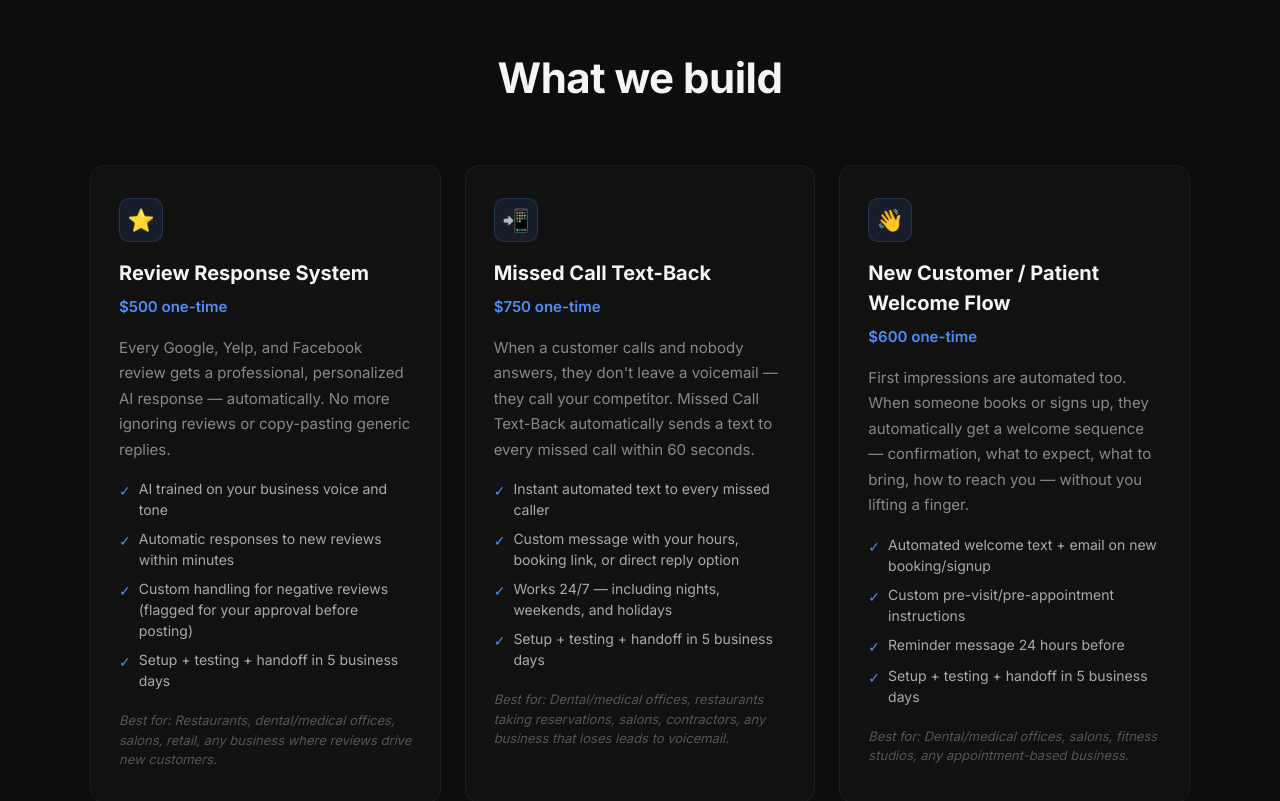
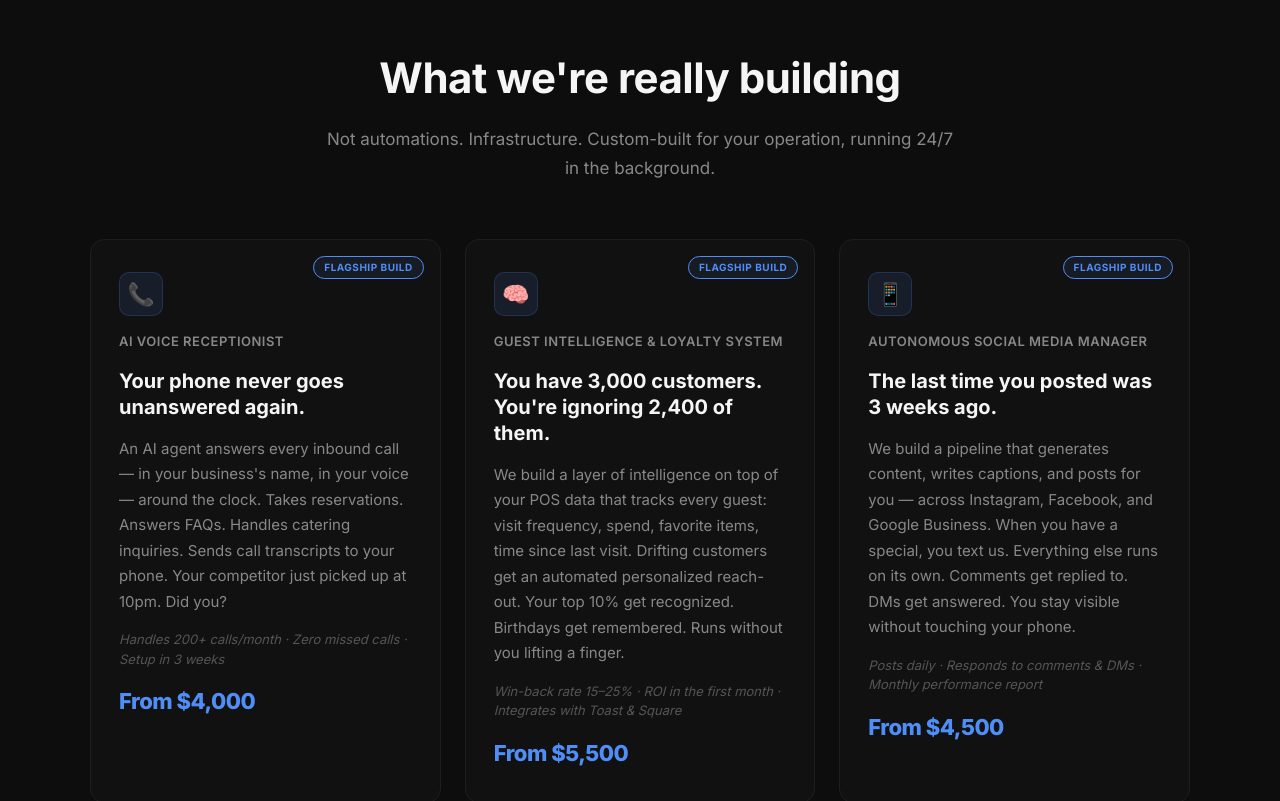
Before and after one commit to samueldesignsa/virdar-site, a React (Vite) app: page / in a window 1280 px wide. Shown: the part 1440-2241 px from the top of the page. Built offline with nearby package versions, Linux system fonts and the light colour scheme.

Commit message:
feat: flagship systems section, updated hero + services copy, 2 new FAQs

```diff
--- a/src/App.tsx
+++ b/src/App.tsx
@@ -80,7 +80,7 @@ function Nav() {
         {/* Nav links + CTA */}
         <div style={{ display: 'flex', alignItems: 'center', gap: 32 }}>
           <div style={{ display: 'flex', gap: 24, alignItems: 'center' }}>
-            {(['Services', 'How It Works', 'Pricing'] as const).map((label) => {
+            {(['Flagship', 'Services', 'How It Works', 'Pricing'] as const).map((label) => {
               const href = label === 'How It Works' ? '#how-it-works' : `#${label.toLowerCase()}`
               return (
                 <a
@@ -198,9 +198,7 @@ function Hero() {
             margin: '0 auto 40px',
           }}
         >
-          Virdar builds AI automations for local businesses — custom-built systems that reply
-          to customers, follow up on missed calls, and handle repetitive tasks automatically.
-          One-time fee. Done in a week.
+          Virdar builds AI systems for local businesses — from a $500 review response setup to a $5,000 guest intelligence engine that knows every customer by name. One-time fee. Done for you. Running forever.
         </p>
 
         <a href="#contact">
@@ -284,6 +282,223 @@ function Problem() {
           the systems that do it for you — automatically, while you focus on what you're
           actually good at.
         </p>
+      </div>
+    </section>
+  )
+}
+
+// ─── Flagship Systems ─────────────────────────────────────────────────────────
+interface FlagshipCardProps {
+  icon: string
+  name: string
+  headline: string
+  body: string
+  stats: string
+  price: string
+  delay?: string
+}
+
+function FlagshipCard({ icon, name, headline, body, stats, price, delay }: FlagshipCardProps) {
+  const [hovered, setHovered] = useState(false)
+  const ref = useFadeIn()
+
+  return (
+    <div
+      ref={ref}
+      className={`fade-in ${delay || ''}`}
+      onMouseEnter={() => setHovered(true)}
+      onMouseLeave={() => setHovered(false)}
+      style={{
+        backgroundColor: '#111111',
+        border: hovered ? '1px solid rgba(79,142,247,0.5)' : '1px solid #1E1E1E',
+        borderRadius: 14,
+        padding: '32px 28px',
+        transition: 'border-color 0.25s ease, box-shadow 0.25s ease',
+        boxShadow: hovered ? '0 0 24px rgba(79,142,247,0.12)' : 'none',
+        display: 'flex',
+        flexDirection: 'column',
+        gap: 16,
+        position: 'relative',
+      }}
+    >
+      {/* FLAGSHIP BUILD badge */}
+      <div
+        style={{
+          position: 'absolute',
+          top: 16,
+          right: 16,
+          border: '1px solid #4F8EF7',
+          borderRadius: 999,
+          padding: '3px 10px',
+          fontSize: 10,
+          fontWeight: 700,
+          color: '#4F8EF7',
+          backgroundColor: 'rgba(79,142,247,0.08)',
+          letterSpacing: '0.5px',
+        }}
+      >
+        FLAGSHIP BUILD
+      </div>
+
+      {/* Icon */}
+      <div
+        style={{
+          width: 44,
+          height: 44,
+          borderRadius: 10,
+          backgroundColor: 'rgba(79,142,247,0.1)',
+          border: '1px solid rgba(79,142,247,0.2)',
+          display: 'flex',
+          alignItems: 'center',
+          justifyContent: 'center',
+          fontSize: 22,
+        }}
+      >
+        {icon}
+      </div>
+
+      {/* Name */}
+      <h3 style={{ fontSize: 13, fontWeight: 600, color: '#888888', textTransform: 'uppercase', letterSpacing: '0.5px', margin: 0 }}>
+        {name}
+      </h3>
+
+      {/* Headline */}
+      <p style={{ fontSize: 20, fontWeight: 700, color: '#F5F5F5', margin: 0, lineHeight: 1.3 }}>
+        {headline}
+      </p>
+
+      {/* Body */}
+      <p style={{ fontSize: 15, lineHeight: 1.7, color: '#888888', margin: 0 }}>
+        {body}
+      </p>
+
+      {/* Stats */}
+      <p style={{ fontSize: 13, color: '#555555', margin: 0, fontStyle: 'italic' }}>
+        {stats}
+      </p>
+
+      {/* Price */}
+      <p style={{ fontSize: 22, fontWeight: 800, color: '#4F8EF7', margin: 0, letterSpacing: '-0.5px' }}>
+        {price}
+      </p>
+    </div>
+  )
+}
+
+function FlagshipSystems() {
+  const titleRef = useFadeIn()
+
+  const flagshipCards: FlagshipCardProps[] = [
+    {
+      icon: '📞',
+      name: 'AI Voice Receptionist',
+      headline: 'Your phone never goes unanswered again.',
+      body: "An AI agent answers every inbound call — in your business's name, in your voice — around the clock. Takes reservations. Answers FAQs. Handles catering inquiries. Sends call transcripts to your phone. Your competitor just picked up at 10pm. Did you?",
+      stats: 'Handles 200+ calls/month · Zero missed calls · Setup in 3 weeks',
+      price: 'From $4,000',
+      delay: 'fade-delay-1',
+    },
+    {
+      icon: '🧠',
+      name: 'Guest Intelligence & Loyalty System',
+      headline: "You have 3,000 customers. You're ignoring 2,400 of them.",
+      body: "We build a layer of intelligence on top of your POS data that tracks every guest: visit frequency, spend, favorite items, time since last visit. Drifting customers get an automated personalized reach-out. Your top 10% get recognized. Birthdays get remembered. Runs without you lifting a finger.",
+      stats: 'Win-back rate 15–25% · ROI in the first month · Integrates with Toast & Square',
+      price: 'From $5,500',
+      delay: 'fade-delay-2',
+    },
+    {
+      icon: '📱',
+      name: 'Autonomous Social Media Manager',
+      headline: 'The last time you posted was 3 weeks ago.',
+      body: "We build a pipeline that generates content, writes captions, and posts for you — across Instagram, Facebook, and Google Business. When you have a special, you text us. Everything else runs on its own. Comments get replied to. DMs get answered. You stay visible without touching your phone.",
+      stats: 'Posts daily · Responds to comments & DMs · Monthly performance report',
+      price: 'From $4,500',
+      delay: 'fade-delay-3',
+    },
+    {
+      icon: '⭐',
+      name: 'Reputation Intelligence System',
+      headline: "Your reputation is your most valuable asset. Most owners don't watch it.",
+      body: "Every review across Google, Yelp, TripAdvisor, and DoorDash — aggregated, responded to, and analyzed. Negative reviews flagged before they go live. Every Monday: your rating trend, competitor comparison, and what customers are actually saying. Always on top of it. Zero minutes spent.",
+      stats: 'Covers 4+ platforms · Competitor benchmarking · Weekly intelligence digest',
+      price: 'From $2,000',
+      delay: 'fade-delay-4',
+    },
+  ]
+
+  return (
+    <section
+      id="flagship"
+      style={{
+        padding: '100px 24px',
+        borderTop: '1px solid #1E1E1E',
+      }}
+    >
+      <div style={{ maxWidth: 1100, margin: '0 auto' }}>
+        <div ref={titleRef} className="fade-in" style={{ marginBottom: 56, textAlign: 'center' }}>
+          <h2
+            style={{
+              fontSize: 'clamp(26px, 4vw, 42px)',
+              fontWeight: 700,
+              color: '#F5F5F5',
+              letterSpacing: '-0.5px',
+              marginBottom: 16,
+            }}
+          >
+            What we're really building
+          </h2>
+          <p style={{ fontSize: 17, color: '#888888', maxWidth: 640, margin: '0 auto', lineHeight: 1.7 }}>
+            Not automations. Infrastructure. Custom-built for your operation, running 24/7 in the background.
+          </p>
+        </div>
+
+        <div
+          style={{
+            display: 'grid',
+            gridTemplateColumns: 'repeat(auto-fit, minmax(280px, 1fr))',
+            gap: 24,
+          }}
+        >
+          {flagshipCards.map((c) => (
+            <FlagshipCard key={c.name} {...c} />
+          ))}
+        </div>
+
+        {/* CTA */}
+        <div style={{ textAlign: 'center', marginTop: 56 }}>
+          <a href="#contact">
+            <button
+              style={{
+                backgroundColor: '#4F8EF7',
+                color: '#fff',
+                border: 'none',
+                borderRadius: 10,
+                padding: '16px 36px',
+                fontSize: 17,
+                fontWeight: 600,
+                cursor: 'pointer',
+                fontFamily: 'Inter, sans-serif',
+                transition: 'background-color 0.2s ease, transform 0.15s ease',
+              }}
+              onMouseEnter={(e) => {
+                const el = e.target as HTMLButtonElement
+                el.style.backgroundColor = '#3a78e8'
+                el.style.transform = 'translateY(-1px)'
+              }}
+              onMouseLeave={(e) => {
+                const el = e.target as HTMLButtonElement
+                el.style.backgroundColor = '#4F8EF7'
+                el.style.transform = 'translateY(0)'
+              }}
+            >
+              See what we'd build for your business →
+            </button>
+          </a>
+          <p style={{ marginTop: 16, fontSize: 14, color: '#555555' }}>
+            Not ready for a flagship build? Our quick-win automations start at $500.
+          </p>
+        </div>
       </div>
     </section>
   )
@@ -482,8 +697,11 @@ function Services() {
               letterSpacing: '-0.5px',
             }}
           >
-            What we build
+            Quick wins — up and running in 5 days
           </h2>
+          <p style={{ fontSize: 17, color: '#888888', marginTop: 12 }}>
+            These are the fastest ways to see results. Most clients start here and add more systems over time.
+          </p>
         </div>
 
         <div
@@ -757,6 +975,14 @@ function FAQ() {
     {
       q: 'What kinds of businesses do you work with?',
       a: "Restaurants, dental and medical offices, salons, contractors, retail — any local business with customers. If you're doing something manually that happens more than 10 times a week, we can probably automate it.",
+    },
+    {
+      q: "What's the most complex thing you've built for a restaurant?",
+      a: "A full guest intelligence system: integrated with their POS, tracking thousands of guests across visit frequency, spend, and behavior. Automated birthday messages, lapsed-guest win-backs, and VIP recognition — all running without any staff involvement. If you want to see what that looks like, book a call and we'll walk you through it.",
+    },
+    {
+      q: 'Do you work with businesses outside of restaurants?',
+      a: 'Yes — dental and medical offices, salons, contractors, retail. The problems are usually the same: missed calls, unanswered reviews, inconsistent follow-up. The systems just get trained differently.',
     },
   ]
 
@@ -1108,6 +1334,7 @@ export default function App() {
       <main>
         <Hero />
         <Problem />
+        <FlagshipSystems />
         <Services />
         <HowItWorks />
         <PricingClarity />
```
